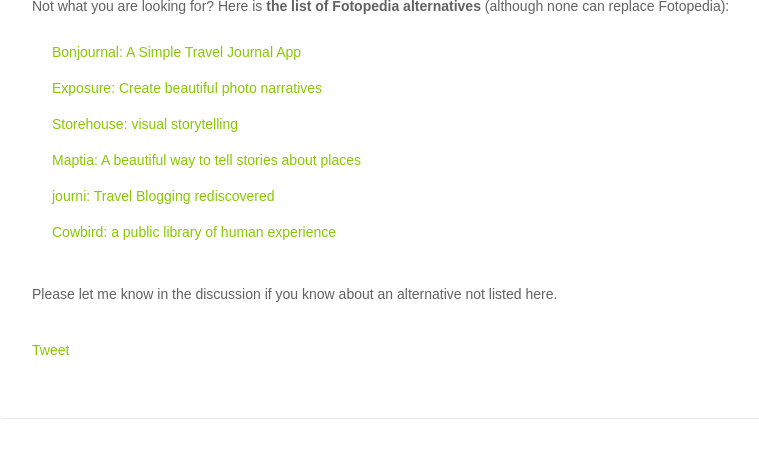
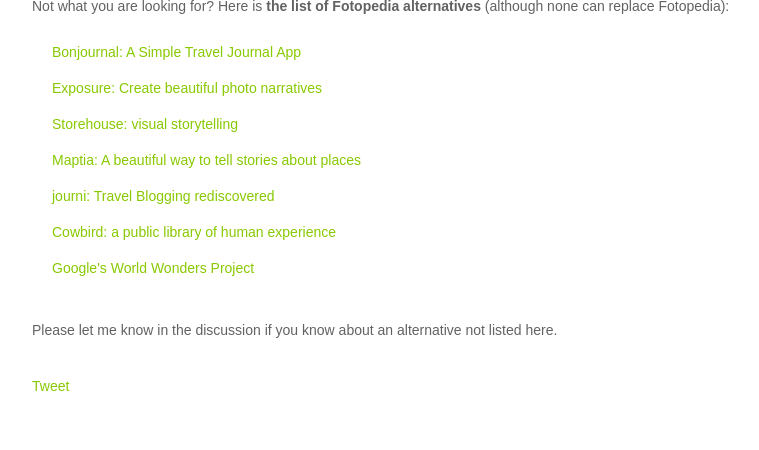
Before and after one commit to crawlingout/unexplored, a Jekyll site: the page built from _posts/2014-08-04-fotopedia-alternative.markdown, in a window 1280 px wide and 900 px high, scrolled down 374 px, cut to the strip 0-450 px from the top of the window. Shown: the whole strip, without its empty margins (63-822 px from the left). Built offline with Jekyll 4.4.1, drawn with Linux system fonts in a browser that asks for light colours; Markdown is read by kramdown in place of the engine named in the settings; comment, search, counter and statistics services are not loaded.

Commit message:
Another Fotopedia alternative added

```diff
--- a/_posts/2014-08-04-fotopedia-alternative.markdown
+++ b/_posts/2014-08-04-fotopedia-alternative.markdown
@@ -34,6 +34,10 @@
     <p style="margin-bottom: 10px;">
         <a href="http://cowbird.com/">Cowbird: a public library of human experience</a>
     </p>
+
+    <p style="margin-bottom: 10px;">
+        <a href="http://www.google.com/culturalinstitute/project/world-wonders">Google's World Wonders Project</a>
+    </p>
 </div>
 
 <br />
```
